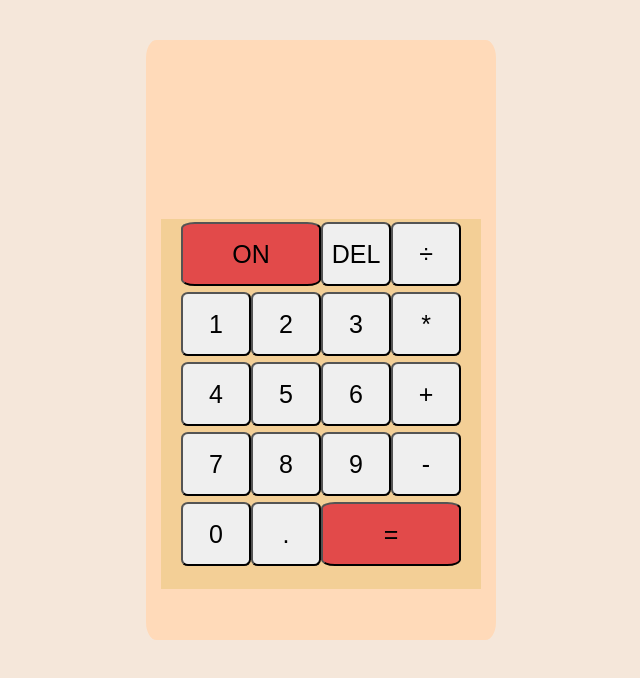
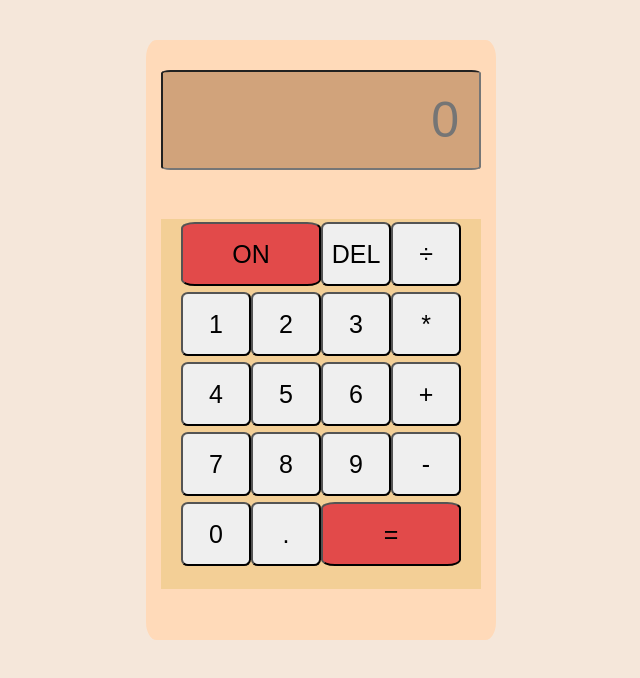
Before and after one commit to i-am-sam-codes/JavaScript-Calculator, a plain HTML site: page index.html in a window 1280 px wide. Shown: the whole page, without its empty margins (319-959 px from the left). Drawn offline with Linux system fonts and the light colour scheme.

Commit message:
Fix input display

```diff
--- a/styles.css
+++ b/styles.css
@@ -22,7 +22,7 @@ body {
     width: 350px;
 }
 
-.screen {
+#input {
     position: relative;
     bottom: 220px;
     background-color: rgb(209, 163, 123);
@@ -31,7 +31,7 @@ body {
     width: 320px;
 }
 
-.sum {
+#input {
     font-size: 50px;
     margin: auto;
     text-align: right;
```
